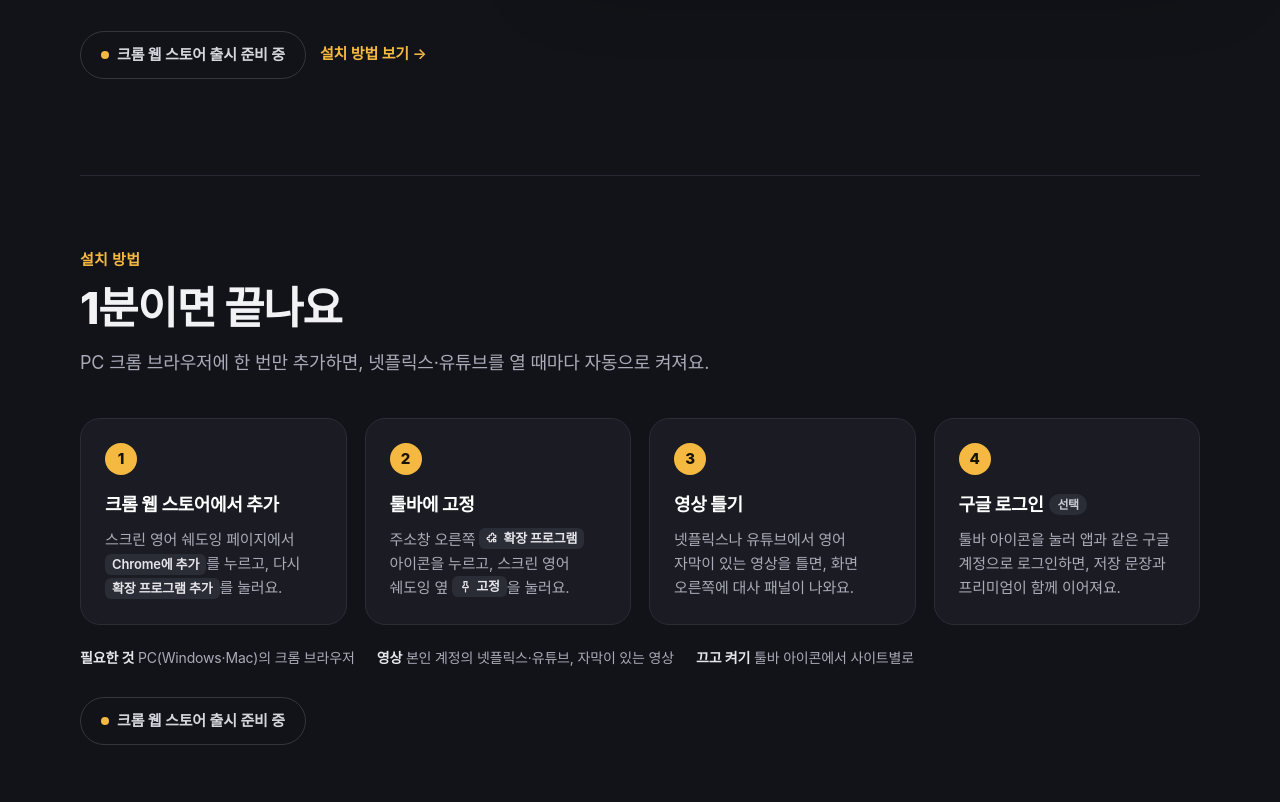
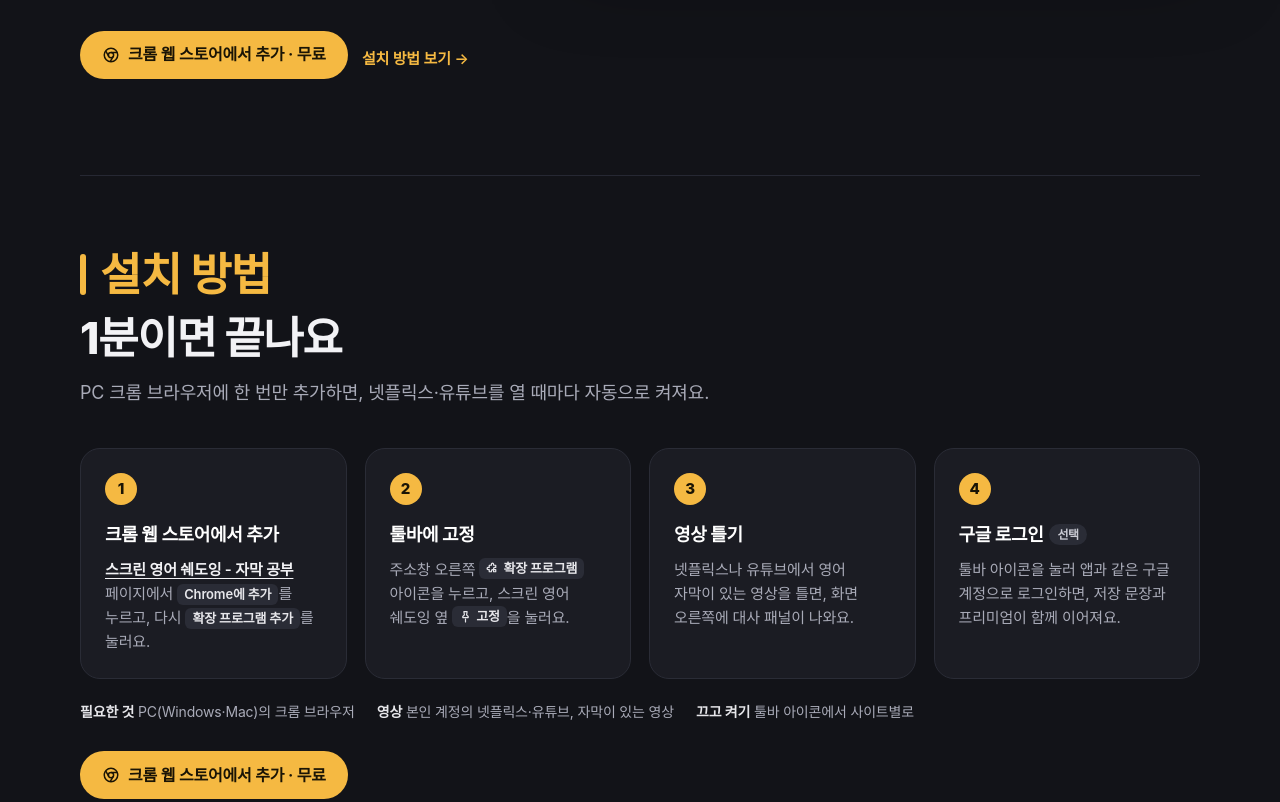
Before and after one commit to futureurhero-stack/futureurhero-stack.github.io, a plain HTML site: page sceneshadow/index.html in a window 1280 px wide. Shown: the part 2530-3332 px from the top of the page. Drawn offline with Linux system fonts and the light colour scheme; a web font is replaced by a local one.

Commit message:
스크린 영어 쉐도잉: 크롬 확장 출시 반영(준비 중 → 웹 스토어 설치 버튼), 설치 방법 제목 강조
Co-Authored-By: Claude Opus 5.5 <noreply@anthropic.com>

```diff
--- a/sceneshadow/index.html
+++ b/sceneshadow/index.html
@@ -279,8 +279,6 @@ h2 { margin: 10px 0 14px; font-size: clamp(30px, 3.8vw, 44px); line-height: 1.22
 .points span { color: #a9abb8; font-size: 15px; }
 .points .dot { width: 28px; height: 28px; border-radius: 8px; background: rgba(245,185,66,.14); color: var(--amber); display: grid; place-items: center; }
 .points .dot svg { width: 16px; height: 16px; }
-.soon { display: inline-flex; align-items: center; gap: 8px; height: 48px; padding: 0 20px; border-radius: 999px; border: 1px solid #34363f; color: #d6d7de; font-weight: 600; font-size: 15px; }
-.soon i { width: 8px; height: 8px; border-radius: 50%; background: var(--amber); }
 kbd { display: inline-block; min-width: 22px; padding: 0 6px; border: 1px solid #3a3c46; border-bottom-width: 2px; border-radius: 6px; font: 600 12px/20px ui-monospace, SFMono-Regular, Menlo, monospace; text-align: center; color: #e6e6ea; }
 
 /* 브라우저 모형 (확장 프로그램 화면) */
@@ -390,6 +388,9 @@ a:focus-visible, summary:focus-visible { outline: 3px solid rgba(76,88,214,.5);
 .install { background: var(--night); color: #f2f2f5; padding-top: 0; }
 .install-box { border-top: 1px solid #262833; padding-top: 72px; }
 .install .kicker { color: var(--amber); }
+/* 설치 방법은 찾아오는 사람이 많아 제목을 크게, 앞에 노란 막대로 눈에 띄게 */
+.install-title { display: flex; align-items: center; gap: 14px; }
+.install-title::before { content: ""; width: 6px; height: 0.9em; border-radius: 3px; background: var(--amber); }
 .install .sub { color: #a9abb8; }
 .steps { list-style: none; margin: 40px 0 0; padding: 0; display: grid; grid-template-columns: repeat(4, 1fr); gap: 18px; counter-reset: st; }
 .steps li { background: #1b1c23; border: 1px solid #2a2c36; border-radius: var(--radius); padding: 24px; counter-increment: st; }
@@ -402,6 +403,10 @@ a:focus-visible, summary:focus-visible { outline: 3px solid rgba(76,88,214,.5);
 .needs { margin-top: 22px; display: flex; flex-wrap: wrap; gap: 10px 22px; color: #a9abb8; font-size: 14px; }
 .needs b { color: #e6e6ea; font-weight: 600; }
 .install-cta { margin-top: 28px; display: flex; flex-wrap: wrap; align-items: center; gap: 14px; }
+/* 크롬 웹 스토어 출시(1.0.0) 뒤 '준비 중' 표시 대신 실제 설치 버튼. 어두운 바탕이라 노란색 */
+.btn-store { background: var(--amber); color: #1a1405; }
+.btn-store:hover { filter: brightness(1.06); }
+.store-link { color: #f2f2f5; font-weight: 600; text-underline-offset: 3px; }
 .soon-link { color: var(--amber); font-weight: 600; font-size: 15px; text-decoration: none; margin-left: 14px; }
 .soon-link:hover { text-decoration: underline; }
 
@@ -534,7 +539,7 @@ a:focus-visible, summary:focus-visible { outline: 3px solid rgba(76,88,214,.5);
           <li><span class="dot"><svg viewBox="0 0 24 24" fill="none" stroke="currentColor" stroke-width="2.4"><path d="M6 12l4 4 8-8"/></svg></span><div><b>들리니(발음 규칙)와 표현 설명</b><span>자막 문장을 발음 규칙으로 풀어 한글 발음·영어식 표기·IPA로 보여 줘요. 소리를 받아 적는 앱 들리니와 달리 영상 소리는 듣지 않아요. 표현은 AI가 설명해요.</span></div></li>
           <li><span class="dot"><svg viewBox="0 0 24 24" fill="none" stroke="currentColor" stroke-width="2.4"><path d="M6 12l4 4 8-8"/></svg></span><div><b>저장한 문장은 폰에서도</b><span>같은 구글 계정으로 로그인하면 폰 앱의 저장 목록에 함께 모여요.</span></div></li>
         </ul>
-        <span class="soon"><i></i>크롬 웹 스토어 출시 준비 중</span><a class="soon-link" href="#install">설치 방법 보기 →</a>
+        <a class="btn btn-store" href="https://chromewebstore.google.com/detail/nfoocdnfjgclhmgfhlmkkbmjmleiabec" target="_blank" rel="noopener"><svg viewBox="0 0 24 24" fill="none" stroke="currentColor" stroke-width="2"><circle cx="12" cy="12" r="9"/><circle cx="12" cy="12" r="3.5"/><path d="M12 8.5h8.2M9 13.7 4.9 6.6M15 13.7l-4.1 7.1"/></svg>크롬 웹 스토어에서 추가 · 무료</a><a class="soon-link" href="#install">설치 방법 보기 →</a>
       </div>
 
       <div class="browser" role="img" aria-label="PC 확장 프로그램 화면 예시: 영상 아래 영어·한국어 자막, 오른쪽에 대사 목록">
@@ -560,11 +565,11 @@ a:focus-visible, summary:focus-visible { outline: 3px solid rgba(76,88,214,.5);
 
   <section class="install" id="install">
     <div class="wrap install-box">
-      <div class="kicker">설치 방법</div>
+      <div class="kicker kicker-lg install-title">설치 방법</div>
       <h2>1분이면 끝나요</h2>
       <p class="sub">PC 크롬 브라우저에 한 번만 추가하면, 넷플릭스·유튜브를 열 때마다 자동으로 켜져요.</p>
       <ol class="steps">
-        <li><h3>크롬 웹 스토어에서 추가</h3><p>스크린 영어 쉐도잉 페이지에서 <span class="ui">Chrome에 추가</span>를 누르고, 다시 <span class="ui">확장 프로그램 추가</span>를 눌러요.</p></li>
+        <li><h3>크롬 웹 스토어에서 추가</h3><p><a class="store-link" href="https://chromewebstore.google.com/detail/nfoocdnfjgclhmgfhlmkkbmjmleiabec" target="_blank" rel="noopener">스크린 영어 쉐도잉 - 자막 공부</a> 페이지에서 <span class="ui">Chrome에 추가</span>를 누르고, 다시 <span class="ui">확장 프로그램 추가</span>를 눌러요.</p></li>
         <li><h3>툴바에 고정</h3><p>주소창 오른쪽 <span class="ui"><svg viewBox="0 0 24 24" fill="none" stroke="currentColor" stroke-width="2.2" stroke-linecap="round" stroke-linejoin="round"><path d="M10 4a2 2 0 1 1 4 0v2h4v4h-2a2 2 0 1 0 0 4h2v4h-4v-2a2 2 0 1 0-4 0v2H6v-4H4a2 2 0 1 1 0-4h2V6h4z"/></svg>확장 프로그램</span> 아이콘을 누르고, 스크린 영어 쉐도잉 옆 <span class="ui"><svg viewBox="0 0 24 24" fill="none" stroke="currentColor" stroke-width="2.2" stroke-linecap="round" stroke-linejoin="round"><path d="M12 17v5M9 3h6l-1 6 3 3v2H7v-2l3-3z"/></svg>고정</span>을 눌러요.</p></li>
         <li><h3>영상 틀기</h3><p>넷플릭스나 유튜브에서 영어 자막이 있는 영상을 틀면, 화면 오른쪽에 대사 패널이 나와요.</p></li>
         <li><h3>구글 로그인<span class="opt">선택</span></h3><p>툴바 아이콘을 눌러 앱과 같은 구글 계정으로 로그인하면, 저장 문장과 프리미엄이 함께 이어져요.</p></li>
@@ -574,7 +579,7 @@ a:focus-visible, summary:focus-visible { outline: 3px solid rgba(76,88,214,.5);
         <span><b>영상</b> 본인 계정의 넷플릭스·유튜브, 자막이 있는 영상</span>
         <span><b>끄고 켜기</b> 툴바 아이콘에서 사이트별로</span>
       </div>
-      <div class="install-cta"><span class="soon"><i></i>크롬 웹 스토어 출시 준비 중</span></div>
+      <div class="install-cta"><a class="btn btn-store" href="https://chromewebstore.google.com/detail/nfoocdnfjgclhmgfhlmkkbmjmleiabec" target="_blank" rel="noopener"><svg viewBox="0 0 24 24" fill="none" stroke="currentColor" stroke-width="2"><circle cx="12" cy="12" r="9"/><circle cx="12" cy="12" r="3.5"/><path d="M12 8.5h8.2M9 13.7 4.9 6.6M15 13.7l-4.1 7.1"/></svg>크롬 웹 스토어에서 추가 · 무료</a></div>
     </div>
   </section>
 
```
